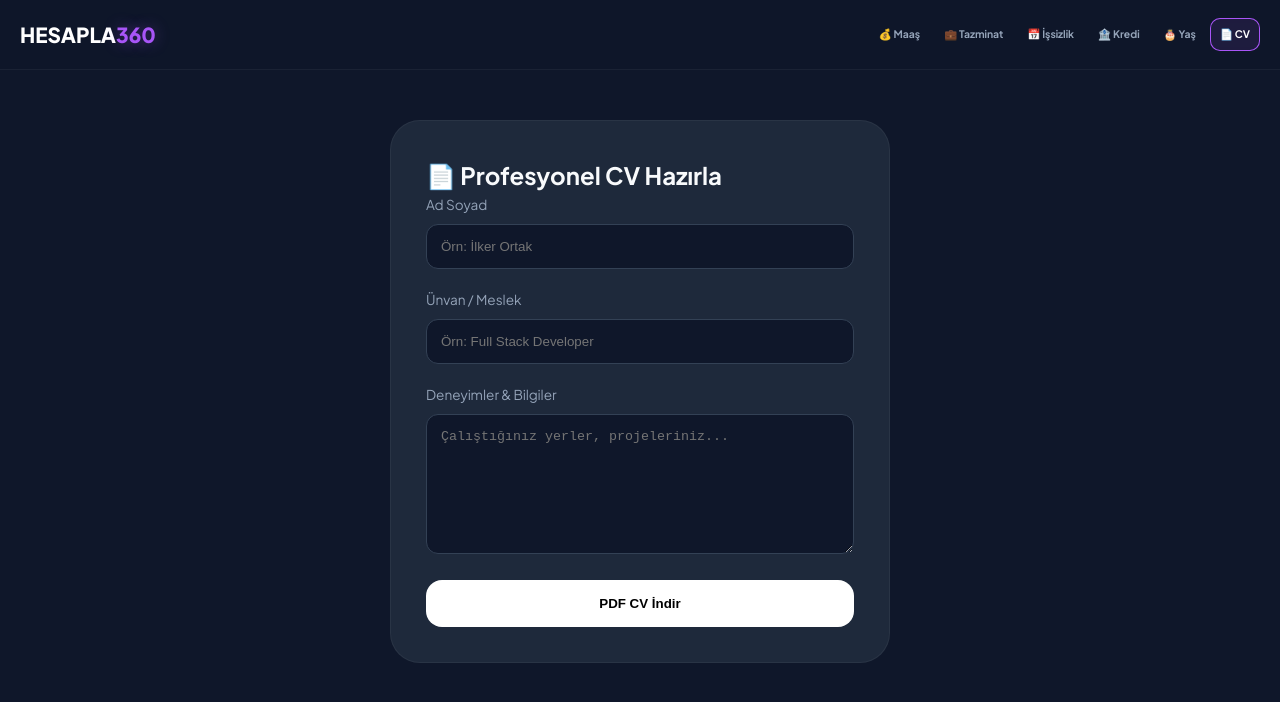
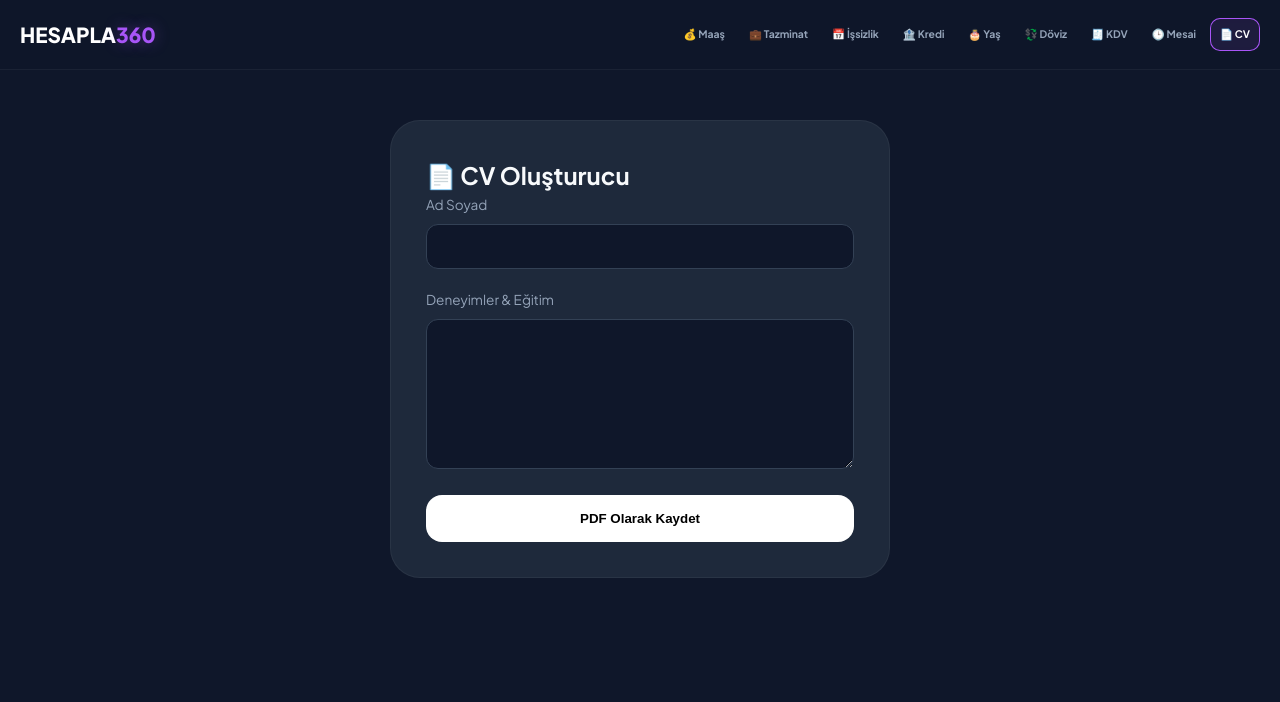
Before and after one commit to ilkerortak/hesapla-site, a website: page cv.html in a window 1280 px wide. Drawn offline with Linux system fonts and the light colour scheme.

Commit message:
Update cv.html

```diff
--- a/cv.html
+++ b/cv.html
@@ -1,66 +1,32 @@
 <!DOCTYPE html>
 <html lang="tr">
 <head>
-    <meta charset="UTF-8">
-    <title>CV Oluştur - Hesapla360</title>
     <link rel="stylesheet" href="style.css">
     <script src="https://cdnjs.cloudflare.com/ajax/libs/pdfmake/0.2.7/pdfmake.min.js"></script>
     <script src="https://cdnjs.cloudflare.com/ajax/libs/pdfmake/0.2.7/vfs_fonts.min.js"></script>
 </head>
 <body>
-<nav>
-    <a href="index.html" class="logo">HESAPLA<span>360</span></a>
-    <div class="nav-menu">
-        <a href="netmaas.html">💰 Maaş</a>
-        <a href="tazminat.html">💼 Tazminat</a>
-        <a href="issizlik.html">📅 İşsizlik</a>
-        <a href="kredi.html">🏦 Kredi</a>
-        <a href="yas.html">🎂 Yaş</a>
-        <a href="cv.html" class="active">📄 CV</a>
-    </div>
-</nav>
-
+<nav><a href="index.html" class="logo">HESAPLA<span>360</span></a><div class="nav-menu">
+    <a href="netmaas.html">💰 Maaş</a><a href="tazminat.html">💼 Tazminat</a><a href="issizlik.html">📅 İşsizlik</a>
+    <a href="kredi.html">🏦 Kredi</a><a href="yas.html">🎂 Yaş</a><a href="doviz.html">💱 Döviz</a>
+    <a href="kdv.html">🧾 KDV</a><a href="mesai.html">🕒 Mesai</a><a href="cv.html" class="active">📄 CV</a>
+</div></nav>
 <div class="container">
-    <h2>📄 Profesyonel CV Hazırla</h2>
-    <div class="input-group">
-        <label>Ad Soyad</label>
-        <input type="text" id="ad" placeholder="Örn: İlker Ortak">
-    </div>
-    <div class="input-group">
-        <label>Ünvan / Meslek</label>
-        <input type="text" id="unvan" placeholder="Örn: Full Stack Developer">
-    </div>
-    <div class="input-group">
-        <label>Deneyimler & Bilgiler</label>
-        <textarea id="bilgi" placeholder="Çalıştığınız yerler, projeleriniz..." style="height:140px;"></textarea>
-    </div>
-    <button onclick="indirPDF()">PDF CV İndir</button>
+    <h2>📄 CV Oluşturucu</h2>
+    <div class="input-group"><label>Ad Soyad</label><input type="text" id="a"></div>
+    <div class="input-group"><label>Deneyimler & Eğitim</label><textarea id="b" style="height:150px;"></textarea></div>
+    <button onclick="pdf()">PDF Olarak Kaydet</button>
 </div>
-
 <script>
-    function indirPDF() {
-        const ad = document.getElementById("ad").value;
-        const unvan = document.getElementById("unvan").value;
-        const bilgi = document.getElementById("bilgi").value;
-
-        if(!ad) { alert("Lütfen adınızı girin."); return; }
-
-        const docDefinition = {
-            content: [
-                { text: ad.toUpperCase(), fontSize: 24, bold: true, color: '#6366f1' },
-                { text: unvan, fontSize: 14, color: '#444', margin: [0, 5, 0, 15] },
-                { canvas: [{ type: 'line', x1: 0, y1: 5, x2: 515, y2: 5, lineWidth: 1, lineColor: '#eee' }] },
-                { text: '\nBİLGİLER & DENEYİMLER', bold: true, color: '#333', margin: [0, 10] },
-                { text: bilgi, lineHeight: 1.5, fontSize: 11, color: '#333' },
-                { text: '\n\nHesapla360.com ile üretilmiştir.', style: 'footer' }
-            ],
-            styles: {
-                footer: { fontSize: 8, italic: true, alignment: 'center', color: '#aaa', margin: [0, 50, 0, 0] }
-            }
-        };
-
-        pdfMake.createPdf(docDefinition).download(ad + "_CV.pdf");
-    }
+function pdf(){
+    let a=document.getElementById("a").value, b=document.getElementById("b").value; if(!a)return;
+    let doc = {
+        content: [
+            {text: a.toUpperCase(), fontSize: 22, bold: true, color: '#a855f7'},
+            {text: '\n' + b, fontSize: 12}
+        ]
+    };
+    pdfMake.createPdf(doc).download(a + "_CV.pdf");
+}
 </script>
-</body>
-</html>
+</body></html>
```
